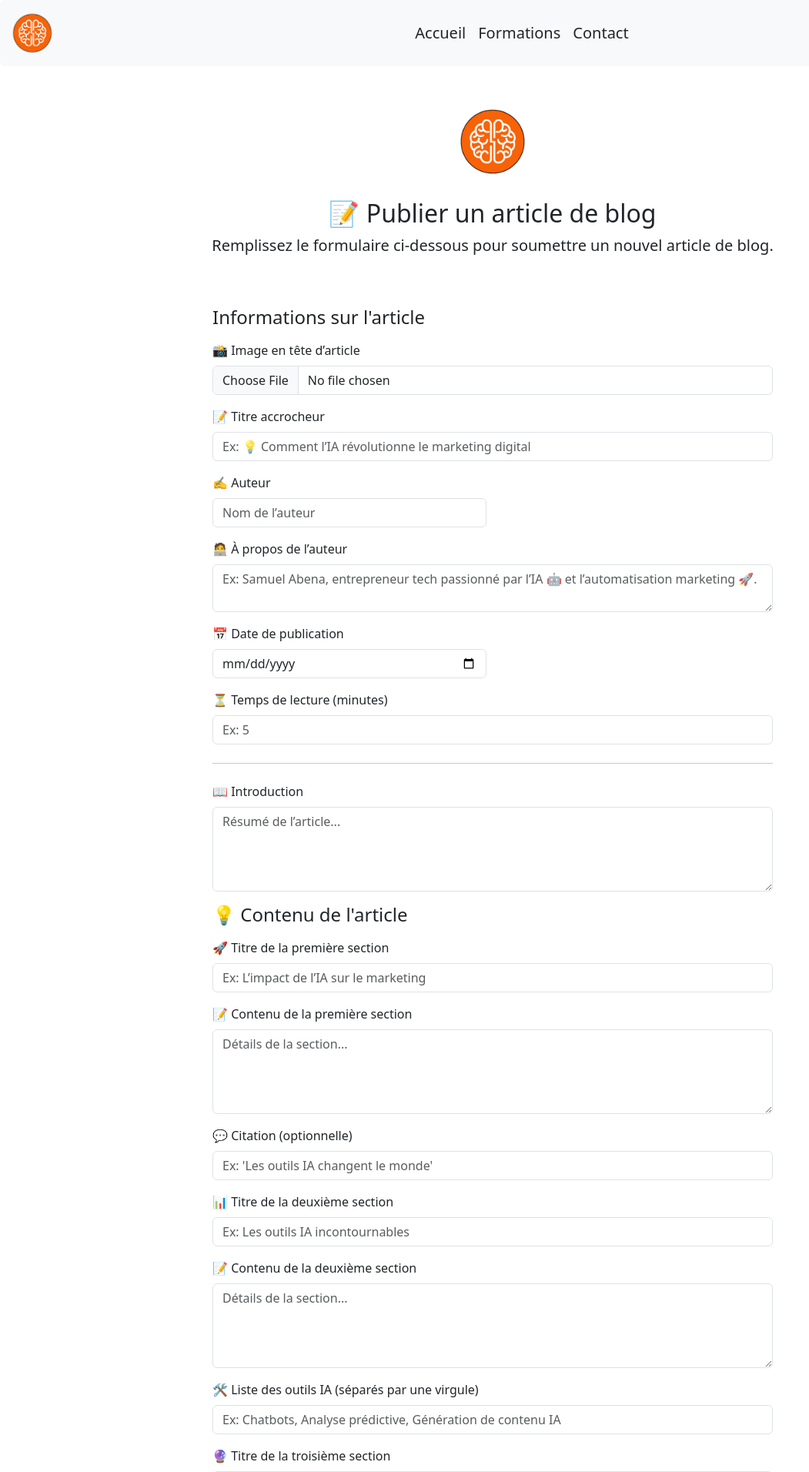
After one commit to Samabena/deepin, a FastAPI app: template backend/app/templates/admin.html in a window 1280 px wide. The commit adds this page. Shown: the top 1912 px of the page at 77% size, without its empty margins (0-1051 px from the left). Run offline with FastAPI, Linux system fonts and the light colour scheme; the template is opened without the code that fills it, so the values that code supplies are empty; some libraries are stand-ins or nearby versions.

Commit message:
succeed to post blog post to cloudinary and to database postgresql

```diff
--- a/backend/app/main.py
+++ b/backend/app/main.py
@@ -1,16 +1,17 @@
 from fastapi import FastAPI, Request, Depends, HTTPException, status, Form
-from fastapi.responses import HTMLResponse
+from fastapi.responses import HTMLResponse, JSONResponse
 from fastapi.staticfiles import StaticFiles
 from fastapi.templating import Jinja2Templates
 from sqlalchemy.orm import Session
 from app.db.database import engine, Base, get_db
-from app.models.models import Registration
+from app.models.models import Registration, BlogPost
 from app.schemas.schemas import RegistrationCreate
 from fastapi.middleware.cors import CORSMiddleware
 from pathlib import Path
 from fastapi import BackgroundTasks
 from app.services.user_services import send_registration_email
 from app.services.user_services import send_email
+from datetime import datetime
 
 
 
@@ -50,6 +51,14 @@ async def home(request: Request):
 @app.get("/contactez-nous", response_class=HTMLResponse)
 async def home(request: Request):
     return templates.TemplateResponse("contact.html", {"request": request})
+
+@app.get("/ai-blog", response_class=HTMLResponse)
+async def home(request: Request):
+    return templates.TemplateResponse("blog.html", {"request": request})
+
+@app.get("/admin", response_class=HTMLResponse)
+async def home(request: Request):
+    return templates.TemplateResponse("admin.html", {"request": request, "show_navbar": False})
 
 
 
@@ -94,3 +103,65 @@ async def send_message(
     message: str = Form(...)
 ):
     return send_email(name, email, subject, message)
+
+
+
+
+
+@app.post("/submit-blog")
+async def submit_blog(
+    header_image: str = Form(...),
+    title: str = Form(...),
+    author: str = Form(...),
+    about_author: str = Form(...),
+    publication_date: str = Form(...),
+    reading_time: int = Form(...),
+    introduction: str = Form(...),
+    section_1_title: str = Form(...),
+    section_1_content: str = Form(...),
+    quote: str = Form(None),
+    section_2_title: str = Form(...),
+    section_2_content: str = Form(...),
+    tools: str = Form(None),
+    section_3_title: str = Form(...),
+    section_3_content: str = Form(...),
+    conclusion: str = Form(...),
+    cta: str = Form(None),
+    db: Session = Depends(get_db)
+):
+    # ✅ Validate & Parse `publication_date`
+    try:
+        pub_date = datetime.strptime(publication_date, "%Y-%m-%d")
+    except ValueError:
+        raise HTTPException(status_code=400, detail="📅 Date de publication invalide. Format attendu: YYYY-MM-DD")
+
+    # ✅ Create new blog post
+    new_post = BlogPost(
+        header_image=header_image,
+        title=title,
+        author=author,
+        about_author=about_author,
+        publication_date=pub_date,
+        reading_time=reading_time,
+        introduction=introduction,
+        section_1_title=section_1_title,
+        section_1_content=section_1_content,
+        quote=quote,
+        section_2_title=section_2_title,
+        section_2_content=section_2_content,
+        tools=tools,
+        section_3_title=section_3_title,
+        section_3_content=section_3_content,
+        conclusion=conclusion,
+        cta=cta
+    )
+
+    db.add(new_post)
+    db.commit()
+    db.refresh(new_post)
+
+    return JSONResponse({
+        "message": "🎉 Article publié avec succès!",
+        "post_id": new_post.id,
+        "created_at": new_post.created_at.isoformat()
+    })
--- a/backend/app/static/js/backend.js
+++ b/backend/app/static/js/backend.js
@@ -1,4 +1,71 @@
 import {showPopupAlert, showAlert } from './conmon.js';
+
+
+
+// BLOG POST SETTINGS
+
+
+document.getElementById("blogForm").addEventListener("submit", async function(event) {
+
+  event.preventDefault();  // ✅ Prevents default GET request
+  event.stopPropagation(); // ✅ Prevents propagation issues
+
+  alert("clicked")
+
+  console.log("Submitting form..."); // ✅ Debugging log
+
+  const formData = new FormData(this);
+  const imageFile = formData.get("image");
+
+  if (!imageFile) {
+      alert("📸 Veuillez sélectionner une image avant de publier !");
+      return;
+  }
+
+  try {
+      // 🔹 Upload Image to Cloudinary
+      const cloudinaryForm = new FormData();
+      cloudinaryForm.append("file", imageFile);
+      cloudinaryForm.append("upload_preset", "my_preset");
+      cloudinaryForm.append("folder", "blog_images");
+
+      const cloudinaryResponse = await fetch("https://api.cloudinary.com/v1_1/dfsw4wv22/image/upload", {
+          method: "POST",
+          body: cloudinaryForm
+      });
+
+      const cloudinaryData = await cloudinaryResponse.json();
+      if (!cloudinaryData.secure_url) {
+          throw new Error("Cloudinary upload failed.");
+      }
+
+      const imageUrl = cloudinaryData.secure_url;
+      console.log("✅ Image uploaded:", imageUrl);
+
+      // 🔹 Now send all data (including image URL) to Backend
+      formData.set("header_image", imageUrl);
+      formData.delete("image");
+
+      console.log([...formData.entries()]);
+
+      const response = await fetch("/submit-blog", {
+          method: "POST",
+          body: formData,
+          headers: { "Accept": "application/json" }
+      });
+
+      const result = await response.json();
+      if (response.ok) {
+          alert("🎉 Article publié avec succès !");
+          document.getElementById("blogForm").reset();
+      } else {
+          throw new Error(result.message || "Une erreur est survenue.");
+      }
+  } catch (error) {
+      console.error("❌ Error:", error);
+      alert("❌ Échec de l’envoi. Veuillez réessayer.");
+  }
+});
 
 
 // POST FORM
--- /dev/null
+++ b/backend/app/templates/admin.html
@@ -0,0 +1,153 @@
+{% extends "base.html" %}
+{% block content %}
+
+
+<div class="container">
+    <main>
+      <div class="py-5 text-center">
+        <!-- Company Logo -->
+        <img class="d-block mx-auto mb-4" src="./static/images/in-deep-ai-logo.png" alt="Company Logo" width="100" height="100">
+        <h2>📝 Publier un article de blog</h2>
+        <p class="lead">Remplissez le formulaire ci-dessous pour soumettre un nouvel article de blog.</p>
+      </div>
+
+      <div class="row g-5">
+        <div class="col-md-8 mx-auto">
+          <h4 class="mb-3">Informations sur l'article</h4>
+
+
+          <form id="blogForm" class="needs-validation" novalidate enctype="multipart/form-data">
+
+            <!-- Header Image -->
+            <div class="mb-3">
+              <label for="image" class="form-label">📸 Image en tête d’article</label>
+              <input type="file" class="form-control" id="image" name="image" accept="image/*" required>
+              <div class="invalid-feedback">
+                Veuillez ajouter une image pour l'article.
+              </div>
+            </div>
+
+            <!-- Title -->
+            <div class="mb-3">
+              <label for="title" class="form-label">📝 Titre accrocheur</label>
+              <input type="text" class="form-control" id="title" name="title" placeholder="Ex: 💡 Comment l’IA révolutionne le marketing digital" required>
+              <div class="invalid-feedback">
+                Un titre est requis.
+              </div>
+            </div>
+
+            <!-- Metadata -->
+            <div class="row g-3">
+              <div class="col-sm-6">
+                <label for="author" class="form-label">✍️ Auteur</label>
+                <input type="text" class="form-control" id="author" name="author" placeholder="Nom de l’auteur" required>
+                <div class="invalid-feedback">
+                  Veuillez renseigner un auteur.
+                </div>
+              </div>
+
+              <div class="col-12">
+                <label for="about_author" class="form-label">🧑‍💻 À propos de l’auteur</label>
+                <textarea class="form-control" id="about_author" name="about_author" rows="2" placeholder="Ex: Samuel Abena, entrepreneur tech passionné par l’IA 🤖 et l’automatisation marketing 🚀." required></textarea>
+                <div class="invalid-feedback">
+                  Veuillez ajouter une brève description de l’auteur.
+                </div>
+              </div>
+
+              <div class="col-sm-6">
+                <label for="date" class="form-label">📅 Date de publication</label>
+                <input type="date" class="form-control" id="date" name="publication_date" required>
+                <div class="invalid-feedback">
+                  Veuillez choisir une date.
+                </div>
+              </div>
+
+              <div class="col-12">
+                <label for="reading_time" class="form-label">⏳ Temps de lecture (minutes)</label>
+                <input type="number" class="form-control" id="reading_time" name="reading_time" placeholder="Ex: 5" required>
+                <div class="invalid-feedback">
+                  Veuillez indiquer un temps de lecture estimé.
+                </div>
+              </div>
+            </div>
+
+            <hr class="my-4">
+
+            <!-- Introduction -->
+            <div class="mb-3">
+              <label for="introduction" class="form-label">📖 Introduction</label>
+              <textarea class="form-control" id="introduction" name="introduction" rows="4" placeholder="Résumé de l’article..." required></textarea>
+              <div class="invalid-feedback">
+                L'introduction est requise.
+              </div>
+            </div>
+
+            <!-- Article Content -->
+            <h4 class="mb-3">💡 Contenu de l'article</h4>
+
+            <div class="mb-3">
+              <label for="section_1_title" class="form-label">🚀 Titre de la première section</label>
+              <input type="text" class="form-control" id="section_1_title" name="section_1_title" placeholder="Ex: L’impact de l’IA sur le marketing" required>
+            </div>
+
+            <div class="mb-3">
+              <label for="section_1_content" class="form-label">📝 Contenu de la première section</label>
+              <textarea class="form-control" id="section_1_content" name="section_1_content" rows="4" placeholder="Détails de la section..." required></textarea>
+            </div>
+
+            <div class="mb-3">
+              <label for="quote" class="form-label">💬 Citation (optionnelle)</label>
+              <input type="text" class="form-control" id="quote" name="quote" placeholder="Ex: 'Les outils IA changent le monde'">
+            </div>
+
+            <div class="mb-3">
+              <label for="section_2_title" class="form-label">📊 Titre de la deuxième section</label>
+              <input type="text" class="form-control" id="section_2_title" name="section_2_title" placeholder="Ex: Les outils IA incontournables" required>
+            </div>
+
+            <div class="mb-3">
+              <label for="section_2_content" class="form-label">📝 Contenu de la deuxième section</label>
+              <textarea class="form-control" id="section_2_content" name="section_2_content" rows="4" placeholder="Détails de la section..." required></textarea>
+            </div>
+
+            <div class="mb-3">
+              <label for="tools" class="form-label">🛠️ Liste des outils IA (séparés par une virgule)</label>
+              <input type="text" class="form-control" id="tools" name="tools" placeholder="Ex: Chatbots, Analyse prédictive, Génération de contenu IA">
+            </div>
+
+            <div class="mb-3">
+              <label for="section_3_title" class="form-label">🔮 Titre de la troisième section</label>
+              <input type="text" class="form-control" id="section_3_title" name="section_3_title" placeholder="Ex: L’avenir de l’IA dans le marketing" required>
+            </div>
+
+            <div class="mb-3">
+              <label for="section_3_content" class="form-label">📝 Contenu de la troisième section</label>
+              <textarea class="form-control" id="section_3_content" name="section_3_content" rows="4" placeholder="Détails de la section..." required></textarea>
+            </div>
+
+            <hr class="my-4">
+
+            <!-- Conclusion & Call to Action -->
+            <div class="mb-3">
+              <label for="conclusion" class="form-label">📢 Conclusion</label>
+              <textarea class="form-control" id="conclusion" name="conclusion" rows="3" placeholder="Résumé de l’article..." required></textarea>
+            </div>
+
+            <div class="mb-3">
+              <label for="cta" class="form-label">🎯 Call-to-Action</label>
+              <input type="text" class="form-control" id="cta" name="cta" placeholder="Ex: Inscrivez-vous à notre formation IA et Marketing Digital !">
+            </div>
+
+            <hr class="my-4">
+
+            <!-- Submit Button -->
+            <button class="w-100 btn btn-deap btn-lg mb-3" type="submit">📤 Publier l’article</button>
+          </form>
+
+
+        </div>
+      </div>
+    </main>
+  </div>
+
+{% endblock %}
--- a/backend/app/templates/base.html
+++ b/backend/app/templates/base.html
@@ -14,7 +14,7 @@
 </head>
 <body>
     <!-- Navbar -->
-
+    {% if show_navbar|default(True) %}
     <nav class="navbar navbar-expand-lg bg-body-tertiary rounded sticky-top">
         <div class="container-fluid">
             <div class="d-flex align-items-center">
@@ -34,7 +34,7 @@
             </div>
         </div>
     </nav>
-
+    {% endif %}
 
 
 
```
Also changed, not shown: backend/app/models/models.py (+28 -1 lines), backend/app/templates/blog.html (added, +197 -0 lines).
